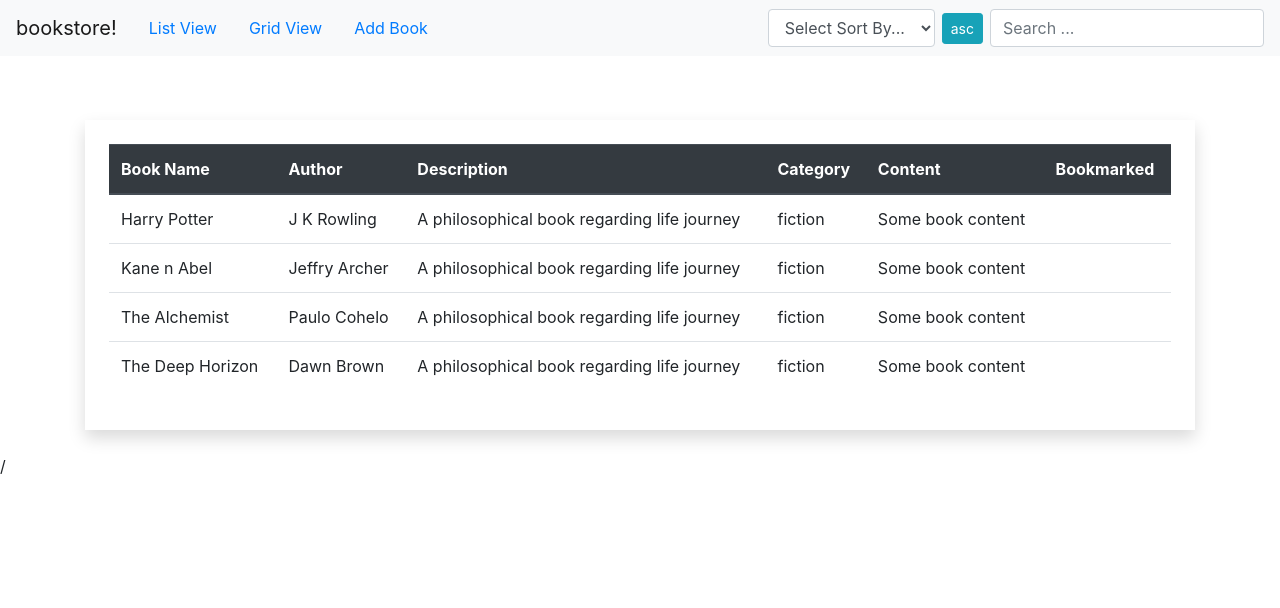
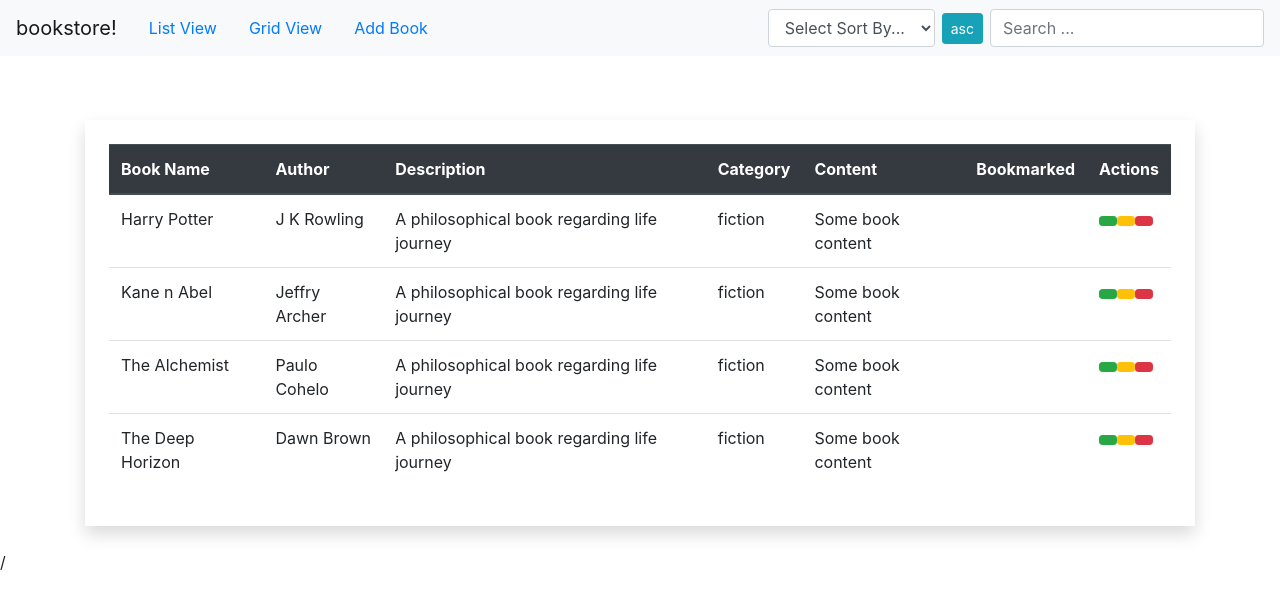
Before and after one commit to chinmayajena/bookstore, a React app: page / in a window 1280 px wide. Shown: the top 608 px of the page. Built offline with nearby package versions, Linux system fonts and the light colour scheme; the HTML template or start-up script is replaced by a standard one.

Commit message:
added actions to list view

```diff
--- a/src/containers/BookStoreGridView.js
+++ b/src/containers/BookStoreGridView.js
@@ -6,7 +6,6 @@ import {
   updateBookProgress,
   bookmarkBook
 } from "actions/actionCreators.js";
-import { getVisibleBooks } from "utils/ArraySearchUtil.js";
 
 class BookStoreGridView extends Component {
   constructor(props) {
@@ -94,7 +93,12 @@ class BookStoreGridView extends Component {
 
 const mapStateToProps = state => {
   return {
-    books: getVisibleBooks(state.books, state.visibilityFilter.text)
+    books: getBookList(
+      state.books,
+      state.visibilityFilter.text,
+      state.visibilityFilter.sortBy,
+      state.visibilityFilter.sortOrder
+    )
   };
 };
 
--- a/src/containers/BookStoreListView.js
+++ b/src/containers/BookStoreListView.js
@@ -1,10 +1,32 @@
 import React, { Component } from "react";
 import { connect } from "react-redux";
+import { bindActionCreators } from "redux";
 import { getBookList } from "utils/ArraySearchUtil.js";
+import {
+  deleteBook,
+  updateBookProgress,
+  bookmarkBook
+} from "actions/actionCreators.js";
 class BookStoreListView extends Component {
   constructor(props) {
     super(props);
   }
+
+  removeBook = id => {
+    const { deleteBook } = this.props;
+    deleteBook(id);
+  };
+
+  editBook = id => {
+    const { updateBookProgress } = this.props;
+    updateBookProgress(id);
+    this.props.history.push("/editbook");
+  };
+
+  starBook = id => {
+    const { bookmarkBook } = this.props;
+    bookmarkBook(id);
+  };
 
   render() {
     return (
@@ -19,6 +41,7 @@ class BookStoreListView extends Component {
                 <th>Category</th>
                 <th>Content</th>
                 <th>Bookmarked</th>
+                <th>Actions</th>
               </tr>
             </thead>
             <tbody>
@@ -35,6 +58,27 @@ class BookStoreListView extends Component {
                     ) : (
                       <i className="far fa-star" />
                     )}
+                  </td>
+                  <td>
+                    <button
+                      onClick={() => this.editBook(book.id)}
+                      className="btn btn-success btn-sm"
+                    >
+                      <i className="fa fa-edit" aria-hidden="true" />
+                    </button>
+                    <button
+                      onClick={() => this.starBook(book.id)}
+                      className="btn btn-warning btn-sm"
+                    >
+                      {book.isBookmarked && <i className="fas fa-star" />}
+                      {!book.isBookmarked && <i className="far fa-star" />}
+                    </button>
+                    <button
+                      onClick={() => this.removeBook(book.id)}
+                      className="btn btn-danger btn-sm"
+                    >
+                      <i className="fa fa-trash" aria-hidden="true" />
+                    </button>{" "}
                   </td>
                 </tr>
               ))}
@@ -63,7 +107,18 @@ const mapStateToProps = state => {
   };
 };
 
+const mapDispatchToProps = dispatch => {
+  return bindActionCreators(
+    {
+      deleteBook,
+      bookmarkBook,
+      updateBookProgress
+    },
+    dispatch
+  );
+};
+
 export default connect(
   mapStateToProps,
-  null
+  mapDispatchToProps
 )(BookStoreListView);
```
